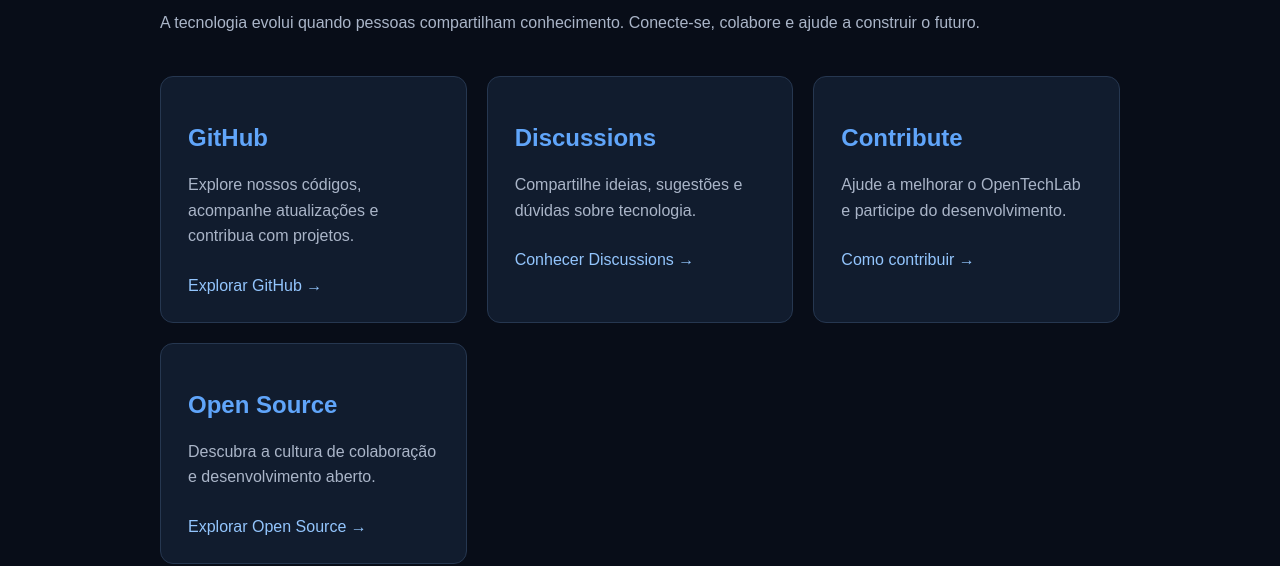
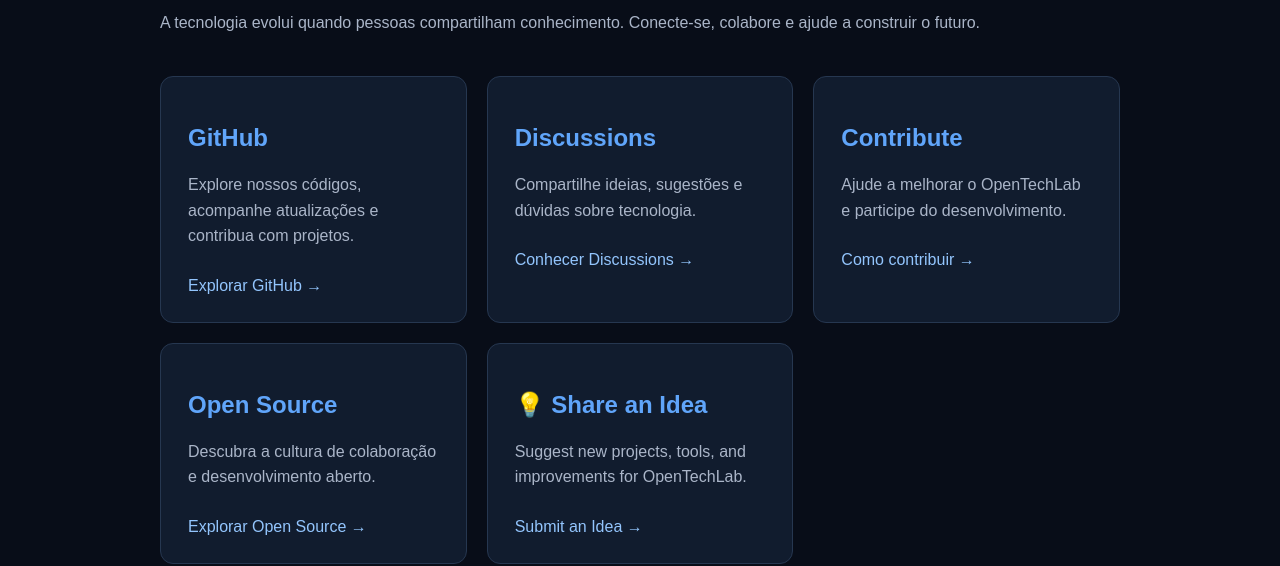
Before and after one commit to pedrocabanhas/ONEVISION, a plain HTML site: page community/index.html in a window 1280 px wide. Shown: the part 248-814 px from the top of the page. Drawn offline with Linux system fonts and the light colour scheme.

Commit message:
Add 'Share an Idea' section to index.html
Added a new card section for sharing ideas and suggestions.

```diff
--- a/community/index.html
+++ b/community/index.html
@@ -122,6 +122,12 @@ footer {
     <a href="https://opensource.org" target="_blank" rel="noopener noreferrer">Explorar Open Source →</a>
   </div>
 
+<div class="card">
+  <h2>💡 Share an Idea</h2>
+  <p>Suggest new projects, tools, and improvements for OpenTechLab.</p>
+  <a href="ideas.html">Submit an Idea →</a>
+</div>
+
 </div>
 
 </main>
```
